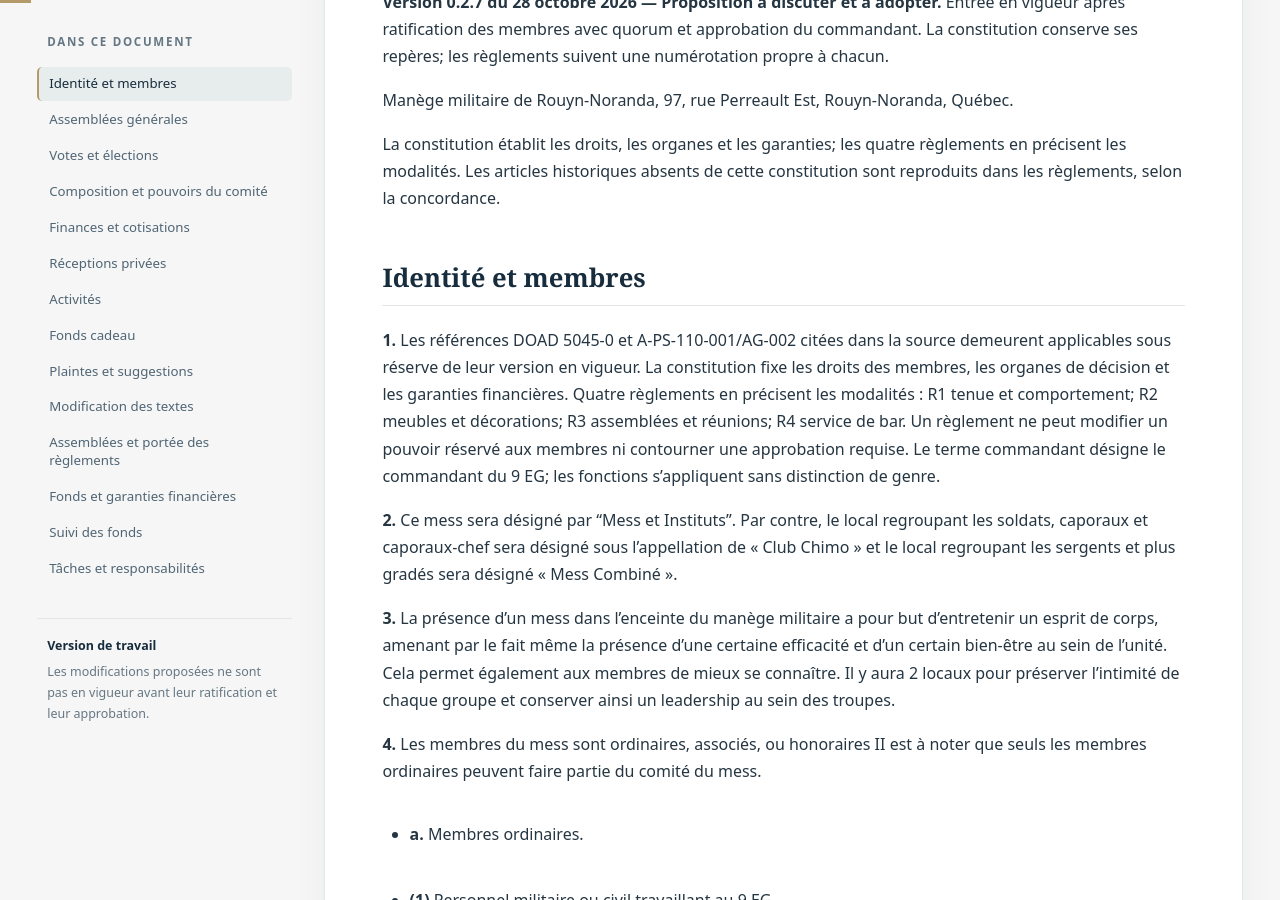
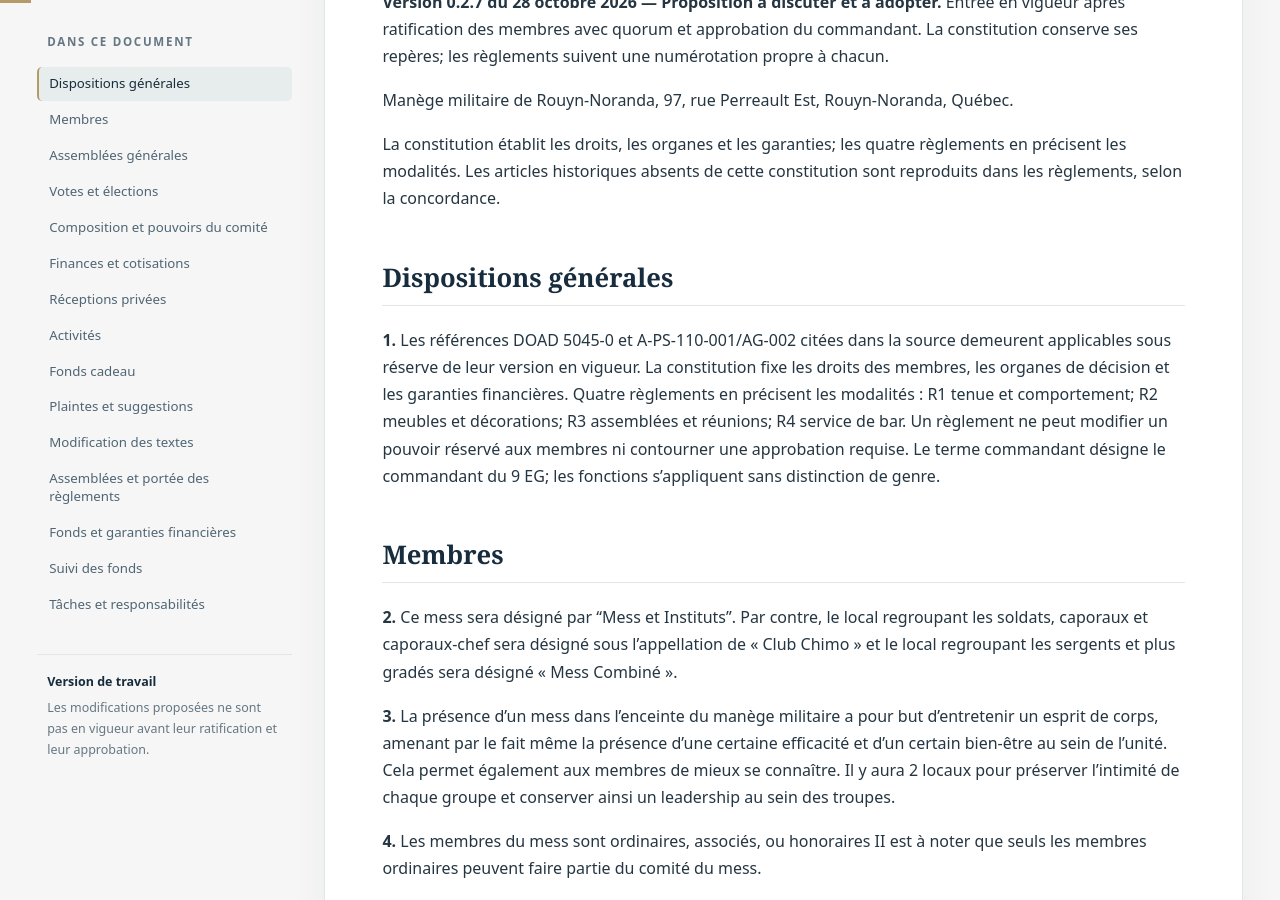
Before and after one commit to shocktubeM81/mess-9eg, a Jekyll site: the page built from versions/2026-10-28-v0.2/constitution-consolidee.md, in a window 1280 px wide and 900 px high, scrolled down 422 px. Built offline with Jekyll 4.4.1, drawn with Linux system fonts in a browser that asks for light colours.

Commit message:
Update constitution with general provisions and members

```diff
--- a/versions/2026-10-28-v0.2/constitution-consolidee.md
+++ b/versions/2026-10-28-v0.2/constitution-consolidee.md
@@ -11,15 +11,21 @@ Manège militaire de Rouyn-Noranda, 97, rue Perreault Est, Rouyn-Noranda, Québe
 
 La constitution établit les droits, les organes et les garanties; les quatre règlements en précisent les modalités. Les articles historiques absents de cette constitution sont reproduits dans les règlements, selon la concordance.
 
-## Identité et membres
+## Dispositions générales
 
-<a id="article-1"></a>**1.** Les références DOAD 5045-0 et A-PS-110-001/AG-002 citées dans la source demeurent applicables sous réserve de leur version en vigueur. La constitution fixe les droits des membres, les organes de décision et les garanties financières. Quatre règlements en précisent les modalités : R1 tenue et comportement; R2 meubles et décorations; R3 assemblées et réunions; R4 service de bar. Un règlement ne peut modifier un pouvoir réservé aux membres ni contourner une approbation requise. Le terme commandant désigne le commandant du 9 EG; les fonctions s’appliquent sans distinction de genre.
+<a id="article-1"></a>
+**1.** Les références DOAD 5045-0 et A-PS-110-001/AG-002 citées dans la source demeurent applicables sous réserve de leur version en vigueur. La constitution fixe les droits des membres, les organes de décision et les garanties financières. Quatre règlements en précisent les modalités : R1 tenue et comportement; R2 meubles et décorations; R3 assemblées et réunions; R4 service de bar. Un règlement ne peut modifier un pouvoir réservé aux membres ni contourner une approbation requise. Le terme commandant désigne le commandant du 9 EG; les fonctions s’appliquent sans distinction de genre.
 
-<a id="article-2"></a>**2.** Ce mess sera désigné par "Mess et Instituts". Par contre, le local regroupant les soldats, caporaux et caporaux-chef sera désigné sous l’appellation de « Club Chimo » et le local regroupant les sergents et plus gradés sera désigné « Mess Combiné ».
+## Membres
 
-<a id="article-3"></a>**3.** La présence d'un mess dans l'enceinte du manège militaire a pour but d'entretenir un esprit de corps, amenant par le fait même la présence d'une certaine efficacité et d'un certain bien-être au sein de l'unité. Cela permet également aux membres de mieux se connaître. Il y aura 2 locaux pour préserver l'intimité de chaque groupe et conserver ainsi un leadership au sein des troupes.
+<a id="article-2"></a>
+**2.** Ce mess sera désigné par "Mess et Instituts". Par contre, le local regroupant les soldats, caporaux et caporaux-chef sera désigné sous l’appellation de « Club Chimo » et le local regroupant les sergents et plus gradés sera désigné « Mess Combiné ».
 
-<a id="article-4"></a>**4.** Les membres du mess sont ordinaires, associés, ou honoraires II est à noter que seuls les membres ordinaires peuvent faire partie du comité du mess.
+<a id="article-3"></a>
+**3.** La présence d'un mess dans l'enceinte du manège militaire a pour but d'entretenir un esprit de corps, amenant par le fait même la présence d'une certaine efficacité et d'un certain bien-être au sein de l'unité. Cela permet également aux membres de mieux se connaître. Il y aura 2 locaux pour préserver l'intimité de chaque groupe et conserver ainsi un leadership au sein des troupes.
+
+<a id="article-4"></a>
+**4.** Les membres du mess sont ordinaires, associés, ou honoraires II est à noter que seuls les membres ordinaires peuvent faire partie du comité du mess.
 
 - **a.** Membres ordinaires.
 
```
